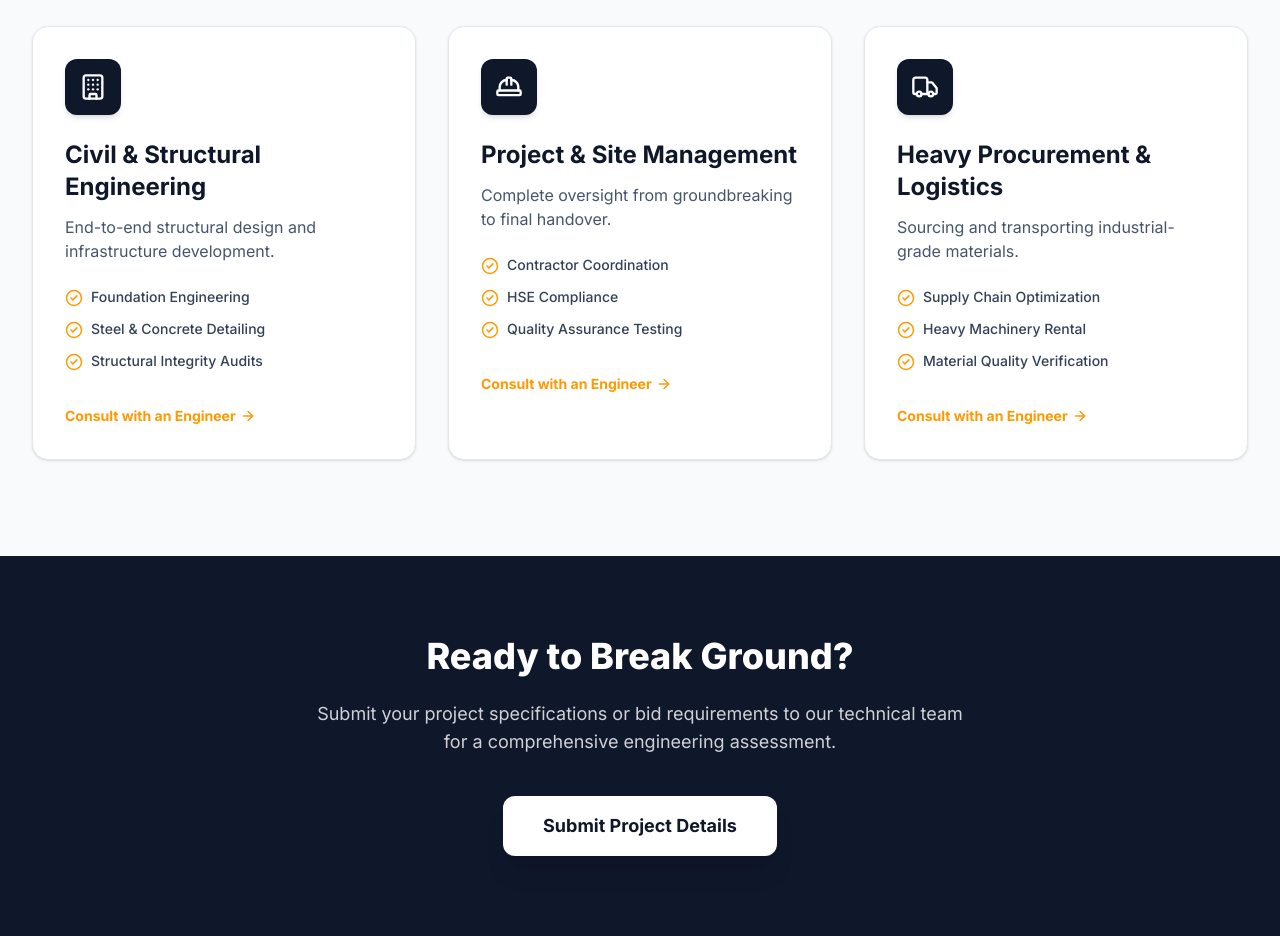
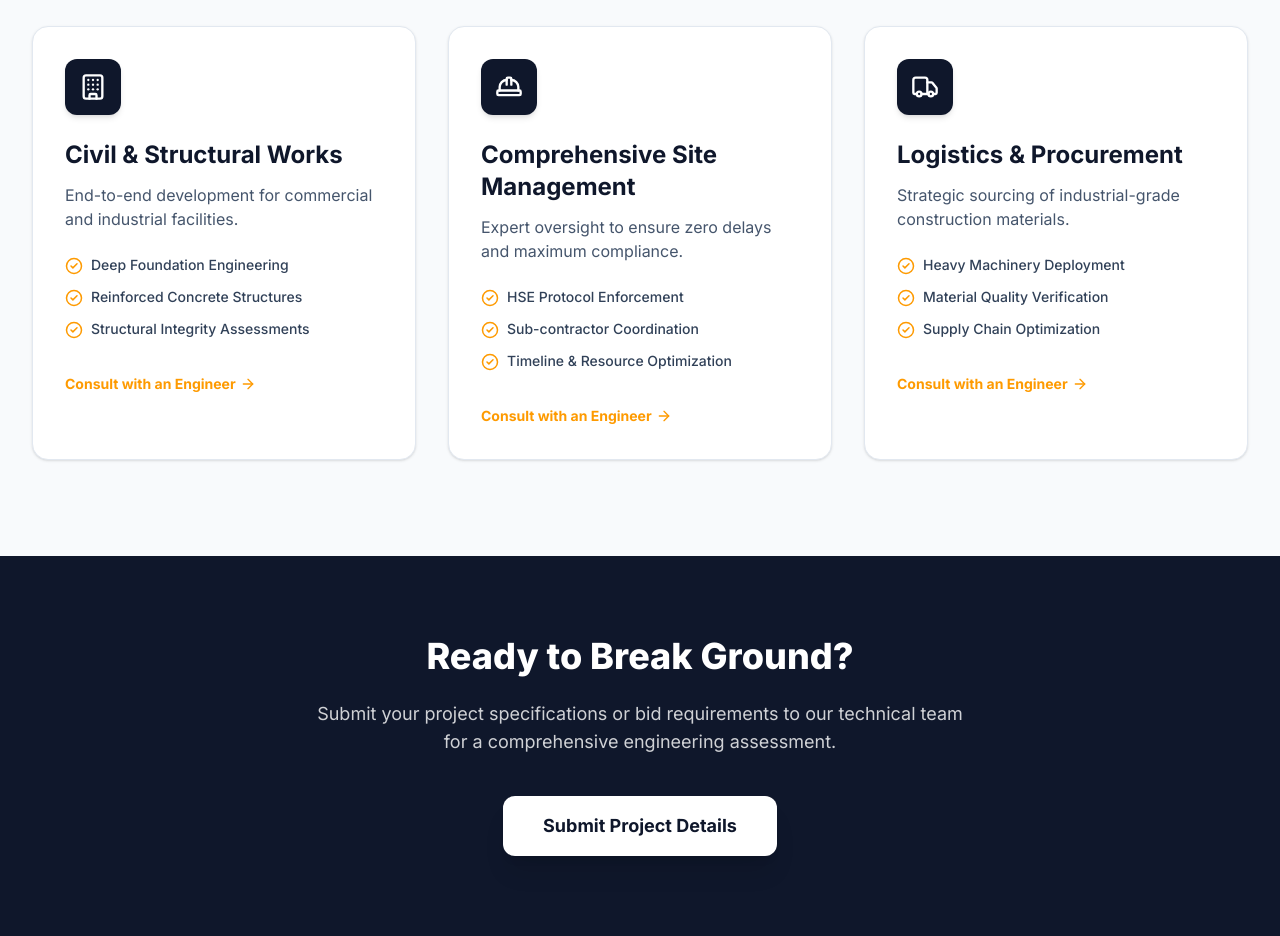
Before and after one commit to muradimusa014-hub/Numbles-Engineering-Company-Ltd, a Next.js app: page / in a window 1280 px wide. Shown: the part 1140-2076 px from the top of the page. Built offline with nearby package versions, Linux system fonts and the light colour scheme.

Commit message:
Update service titles and descriptions

```diff
--- a/data/services.ts
+++ b/data/services.ts
@@ -9,35 +9,35 @@ export interface Service {
 export const services: Service[] = [
   {
     id: "civil-structural",
-    title: "Civil & Structural Engineering",
-    shortDescription: "End-to-end structural design and infrastructure development.",
+    title: "Civil & Structural Works",
+    shortDescription: "End-to-end development for commercial and industrial facilities.",
     iconName: "Building",
     coreCapabilities: [
-      "Foundation Engineering",
-      "Steel & Concrete Detailing",
-      "Structural Integrity Audits"
+      "Deep Foundation Engineering",
+      "Reinforced Concrete Structures",
+      "Structural Integrity Assessments"
     ]
   },
   {
-    id: "project-management",
-    title: "Project & Site Management",
-    shortDescription: "Complete oversight from groundbreaking to final handover.",
+    id: "site-management",
+    title: "Comprehensive Site Management",
+    shortDescription: "Expert oversight to ensure zero delays and maximum compliance.",
     iconName: "HardHat",
     coreCapabilities: [
-      "Contractor Coordination",
-      "HSE Compliance",
-      "Quality Assurance Testing"
+      "HSE Protocol Enforcement",
+      "Sub-contractor Coordination",
+      "Timeline & Resource Optimization"
     ]
   },
   {
-    id: "procurement",
-    title: "Heavy Procurement & Logistics",
-    shortDescription: "Sourcing and transporting industrial-grade materials.",
+    id: "heavy-procurement",
+    title: "Logistics & Procurement",
+    shortDescription: "Strategic sourcing of industrial-grade construction materials.",
     iconName: "Truck",
     coreCapabilities: [
-      "Supply Chain Optimization",
-      "Heavy Machinery Rental",
-      "Material Quality Verification"
+      "Heavy Machinery Deployment",
+      "Material Quality Verification",
+      "Supply Chain Optimization"
     ]
   }
 ];
```
